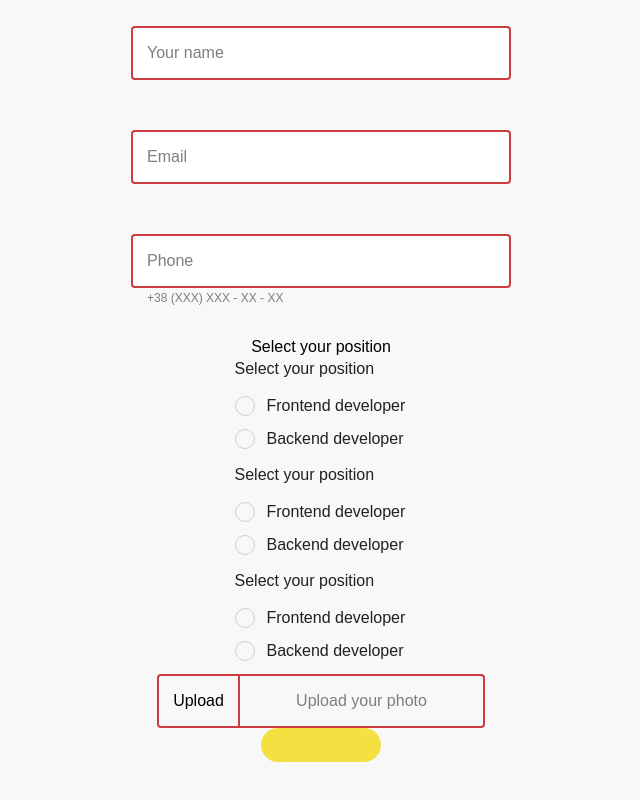
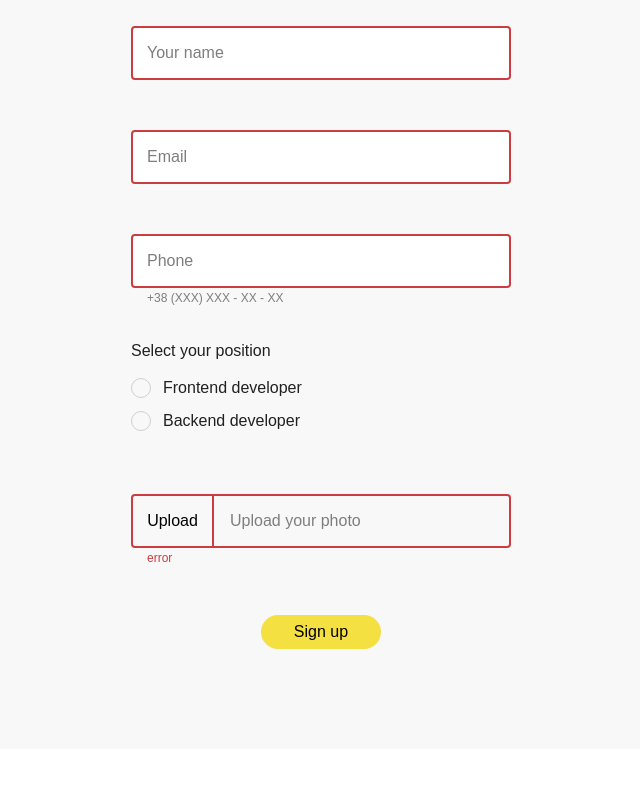
Before and after one commit to SVoznyuk18/test_task, a React (Create React App) app: page / in a window 1280 px wide. Shown: the part 1765-2565 px from the top of the page, without its empty margins (319-959 px from the left). After the commit the page ends 2514 px from the top, so only its background shows below. Built offline with nearby package versions, Linux system fonts and the light colour scheme.

Commit message:
add props to FileUploader

```diff
--- a/src/components/FileUploader/FileUploader.js
+++ b/src/components/FileUploader/FileUploader.js
@@ -1,28 +1,41 @@
 import React, { useState } from "react";
+import PropTypes from "prop-types";
 
-const FileUploader = () => {
+import { HelperMessage } from "ComponentsRoot";
 
-    const [choseFile, setChoseFile] = useState('');
+const FileUploader = ({
+  htmlFor,
+  accept,
+  size,
+  id,
+  name,
+  register,
+  placeholder,
+  errorMessage,
+}) => {
+  const [choseFile, setChoseFile] = useState("");
 
   const handleChangeFileName = (e) => {
     setChoseFile(e.target.files[0].name);
-    }
+  };
 
   return (
     <div className="fileUploader">
+      <div className="container">
         <input
           className="fileUploader__input"
-                type='file'
-                accept='image/*, .png, .jpg, .gif, .web'
-                id='avatar'
-                name='avatar'
+          type="file"
+          accept={accept}
+          id={id}
+          name={name}
+          size={size}
           onChange={handleChangeFileName}
         />
         <label
-                htmlFor="avatar"
+          htmlFor={htmlFor}
           className={`
                             fileUploader__label
-                    ${true && 'fileUploader__label_error'}
+                            ${true && "fileUploader__label_error"}
                         `}
         >
           Upload
@@ -30,14 +43,38 @@ const FileUploader = () => {
         <span
           className={`
                             fileUploader__file-chosen
-                    ${choseFile && 'fileUploader__file-chosen_chosen'}
-                    ${true && 'fileUploader__file-chosen_error'}
+                            ${choseFile && "fileUploader__file-chosen_chosen"}
+                            ${true && "fileUploader__file-chosen_error"}
                         `}
         >
-                {choseFile || 'Upload your photo'}
+          {choseFile || placeholder}
         </span>
       </div>
-    )
-}
+      <HelperMessage error={errorMessage} />
+    </div>
+  );
+};
+
+FileUploader.propTypes = {
+  photo: PropTypes.string,
+  accept: PropTypes.string,
+  size: PropTypes.number,
+  id: PropTypes.string,
+  name: PropTypes.string,
+  register: PropTypes.func,
+  placeholder: PropTypes.string,
+  errorMessage: PropTypes.string,
+};
+
+FileUploader.defaultProps = {
+  htmlFor: "",
+  accept: "image/*, .jpeg, .jpg",
+  size: 0,
+  id: "",
+  name: "",
+  register: () => {},
+  placeholder: "",
+  errorMessage: "error",
+};
 
 export default FileUploader;
--- a/src/components/Form/Form.js
+++ b/src/components/Form/Form.js
@@ -32,7 +32,7 @@ const Form = () => {
           id="Your name"
           name="yourName"
           register={register}
-          validation=""
+          validation={{}}
           // helperText=''
           errorMessage={errors?.yourName && errors?.yourName?.message}
         />
@@ -42,7 +42,7 @@ const Form = () => {
           id="email"
           name="email"
           register={register}
-          validation=""
+          validation={{}}
           // helperText=''
           errorMessage={errors?.email && errors?.email?.message}
         />
@@ -52,16 +52,27 @@ const Form = () => {
           id="phone"
           name="phone"
           register={register}
-          validation=""
+          validation={{}}
           helperText="+38 (XXX) XXX - XX - XX"
           errorMessage={errors?.phone && errors?.phone?.message}
         />
-        <p className="form__radioButtons-title">Select your position</p>
-        <RadioButton />
-        <RadioButton />
-        <RadioButton />
-        <FileUploader />
-        <ClassicButton type="submit" />
+        <RadioButton
+          title="Select your position"
+          radioItems={[]}
+          name="position_id"
+          register={register}
+        />
+        <FileUploader
+          accept="image/*, .jpeg, .jpg"
+          size={5 * 1024 * 1024}
+          id="photo"
+          name="photo"
+          htmlFor="photo"
+          register={register}
+          placeholder="Upload your photo"
+          errorMessage={errors?.avatarUrl && errors?.avatarUrl?.message}
+        />
+        <ClassicButton type="submit">Sign up</ClassicButton>
       </form>
     </section>
   );
--- a/src/components/RadioButton/RadioButton.js
+++ b/src/components/RadioButton/RadioButton.js
@@ -1,23 +1,61 @@
 import React from "react";
+import PropTypes from "prop-types";
 
-const RadioButton = () => {
+const RadioButton = ({ title, radioItems, name, register }) => {
   return (
     <div className="radio">
-            <div className="radio__title">Select your position</div>
+      <div className="radio__title">{title}</div>
       <ul className="radio__group">
         <li className="radio__group__item">
-                    <input type="radio" id='Frontend developer' name='position' value='Frontend developer' className="radio__group__item__input" />
-                    <label htmlFor="Frontend developer"  className="radio__group__item__label">Frontend developer</label>
-                    <div className="radio__group__item__check" ></div>
+          <input
+            type="radio"
+            id="Frontend developer"
+            name={name}
+            value="Frontend developer"
+            className="radio__group__item__input"
+            {...register(name)}
+          />
+          <label
+            htmlFor="Frontend developer"
+            className="radio__group__item__label"
+          >
+            Frontend developer
+          </label>
+          <div className="radio__group__item__check"></div>
         </li>
         <li className="radio__group__item">
-                    <input type="radio" id='Backend developer' name='position' value='Backend developer' className="radio__group__item__input" />
-                    <label htmlFor="Backend developer"  className="radio__group__item__label">Backend developer</label>
-                    <div className="radio__group__item__check" ></div>
+          <input
+            type="radio"
+            id="Backend developer"
+            name="position"
+            value="Backend developer"
+            className="radio__group__item__input"
+          />
+          <label
+            htmlFor="Backend developer"
+            className="radio__group__item__label"
+          >
+            Backend developer
+          </label>
+          <div className="radio__group__item__check"></div>
         </li>
       </ul>
     </div>
   );
-}
+};
+
+RadioButton.propTypes = {
+  title: PropTypes.string,
+  radioItems: PropTypes.arrayOf(PropTypes.object),
+  name: PropTypes.string,
+  register: PropTypes.func,
+};
+
+RadioButton.defaultProps = {
+  title: "",
+  radioItems: [],
+  name: "",
+  register: () => {},
+};
 
 export default RadioButton;
--- a/src/scss/components/_fileUploader.scss
+++ b/src/scss/components/_fileUploader.scss
@@ -1,9 +1,16 @@
 .fileUploader {
+    width: 100%;
     display: flex;
-    width: 328px;
-    height: 54px;
-    justify-content: center;
-    align-items: center;
+    flex-direction: column;
+    margin-bottom: 50px;
+
+    .container {
+        display: flex;
+        width: 100%;
+        height: 54px;
+        justify-content: center;
+        align-items: center;
+    }
 
     &__input {
         width: 0px;
@@ -30,10 +37,11 @@
     }
 
     &__file-chosen {
+        padding: 14px 16px;
         width: calc(100% - 83px);
         height: 100%;
         display: flex;
-        justify-content: center;
+        justify-content: flex-start;
         align-items: center;
         border: 1px solid $inputBorder;
         border-left: none;
@@ -51,3 +59,9 @@
         }
     }
 }
+
+@media screen and (min-width: $mobile) {
+    .fileUploader {
+        max-width: 380px;
+    }
+}
--- a/src/scss/components/_radioButton.scss
+++ b/src/scss/components/_radioButton.scss
@@ -1,4 +1,6 @@
 .radio {
+    margin-bottom: 50px;
+    width: 100%;
     &__title {
         margin-bottom: 14px;
         color: $denceText;
@@ -77,3 +79,9 @@
         }
     }
 }
+
+@media screen and (min-width: $mobile) {
+    .radio {
+        max-width: 380px;
+    }
+}
--- a/src/scss/components/_userCard.scss
+++ b/src/scss/components/_userCard.scss
@@ -4,7 +4,7 @@
     justify-content: center;
     align-items: center;
     padding: 20px;
-    // width: 328px;
+    width: 100%;
     border-radius: 10px;
     background-color: #ffff;
     // margin-bottom: 20px;
@@ -34,23 +34,3 @@
         margin-bottom: 20px;
     }
 }
-
-// @media screen and (min-width: $mobile) {
-//     .userCard {
-//         width: 344px;
-
-//     }
-// }
-
-// @media screen and (min-width: $tablet) {
-//     .userCard {
-//         padding: 164px 0px 163px;
-//     }
-// }
-
-// @media screen and (min-width: $desktop) {
-//     .userCard {
-//         max-width: 1170px;
-//         padding: 164px 0px 163px;
-//     }
-// }
--- a/src/scss/components/_users.scss
+++ b/src/scss/components/_users.scss
@@ -18,7 +18,7 @@
     &__list {
         margin-bottom: 50px;
         display: grid;
-        grid-template-columns: 328px;
+        grid-template-columns: minmax(100% , 328px);
         grid-row-gap: 20px;
     }
 }
```
Lines whose indentation alone changed are shown as unchanged.
